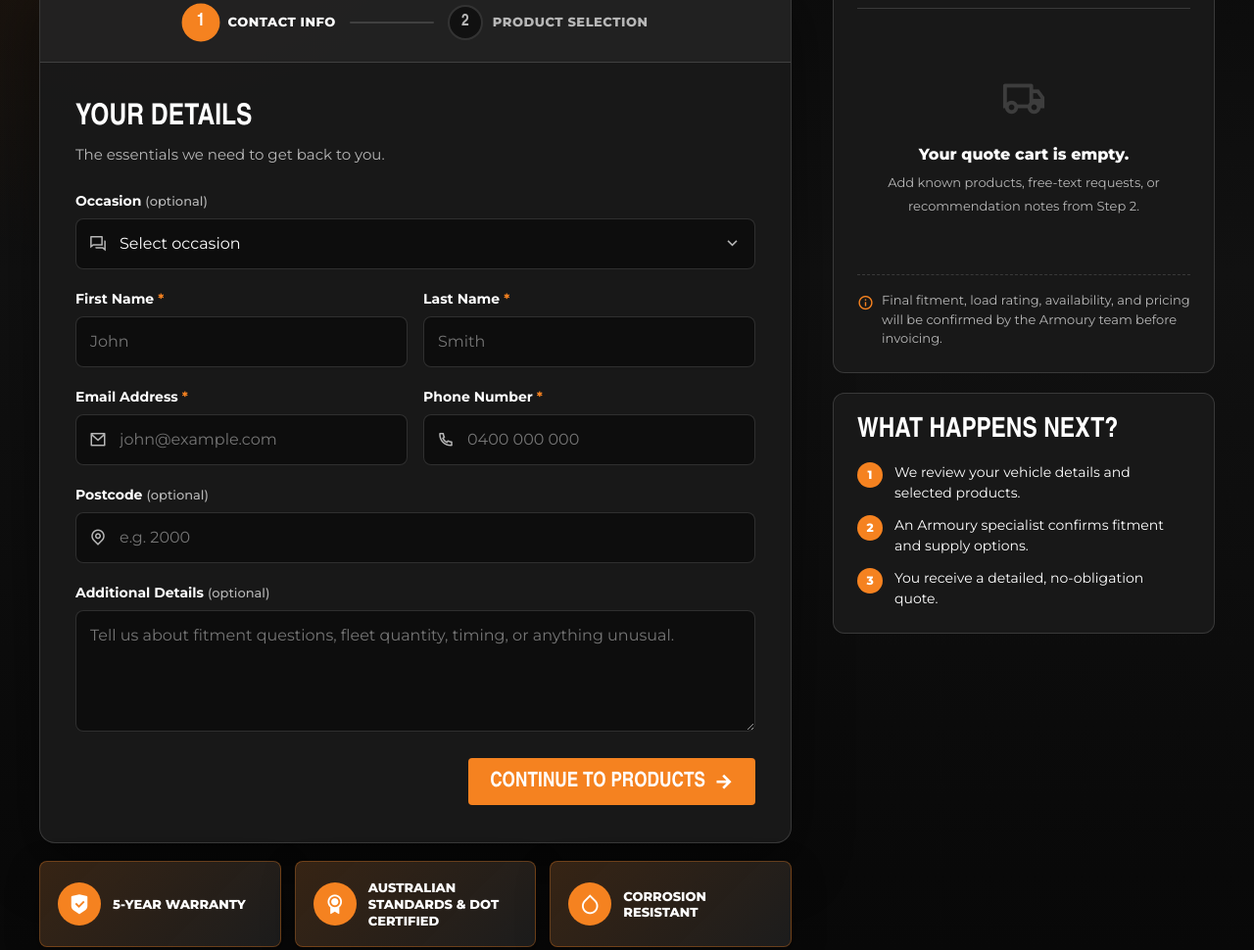
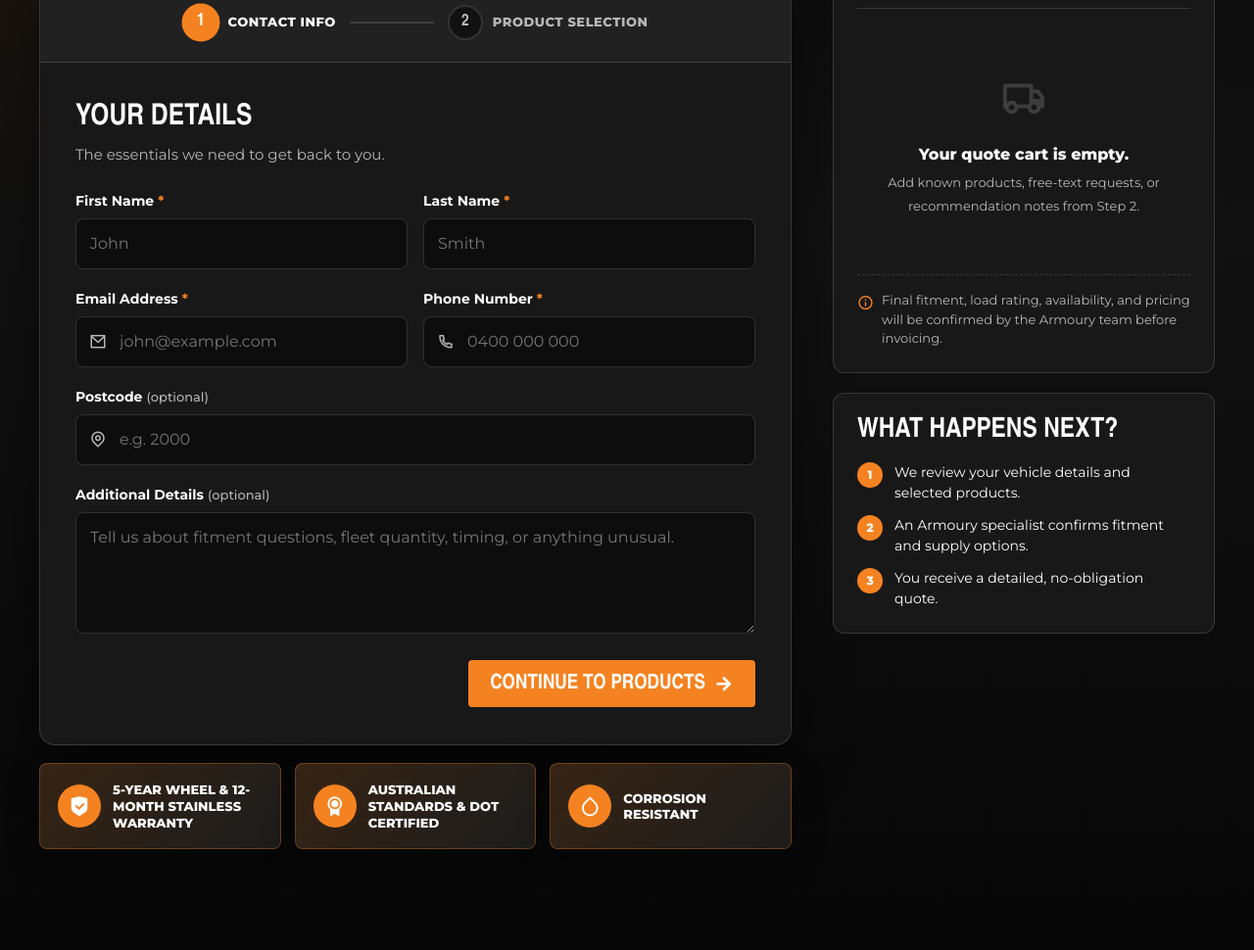
Before and after one commit to Lilmonstersam/armoury-group-enquiry-form, a website built with Vite: page index.html in a window 1280 px wide. Shown: the part 1399-2369 px from the top of the page at 98% size. Built offline with nearby package versions, Linux system fonts and the light colour scheme.

Commit message:
Remove occasion field and update warranty badge

```diff
--- a/index.html
+++ b/index.html
@@ -106,21 +106,6 @@
                                     <div class="form-step active" id="step-1">
                                         <h3 class="step-title">Your Details</h3>
                                         <p class="step-subtitle">The essentials we need to get back to you.</p>
-
-                                        <div class="form-group">
-                                            <label for="occasion">Occasion <span class="optional">(optional)</span></label>
-                                            <div class="select-wrapper">
-                                                <i class="ri-question-answer-line select-icon" aria-hidden="true"></i>
-                                                <select id="occasion" name="occasion">
-                                                    <option value="" disabled selected>Select occasion</option>
-                                                    <option value="Fleet">Fleet</option>
-                                                    <option value="Dealer">Dealer</option>
-                                                    <option value="Owner-Operator">Owner-Operator</option>
-                                                    <option value="Other">Other</option>
-                                                </select>
-                                                <i class="ri-arrow-down-s-line select-arrow" aria-hidden="true"></i>
-                                            </div>
-                                        </div>
 
                                         <div class="form-row">
                                             <div class="form-group half">
@@ -274,7 +259,7 @@
                         <div class="credential-logos" aria-label="Armoury product credentials">
                             <div class="credential-badge">
                                 <i class="ri-shield-check-fill" aria-hidden="true"></i>
-                                <span>5-Year Warranty</span>
+                                <span>5-Year Wheel &amp; 12-Month Stainless Warranty</span>
                             </div>
                             <div class="credential-badge">
                                 <i class="ri-award-fill" aria-hidden="true"></i>
```
